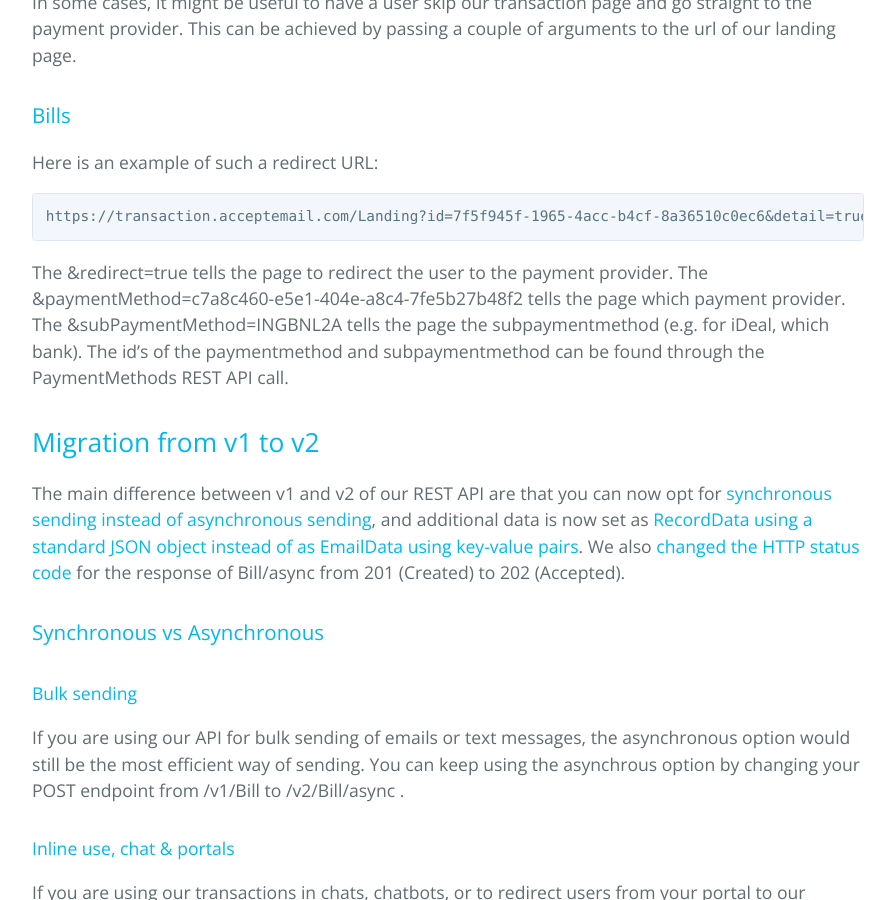
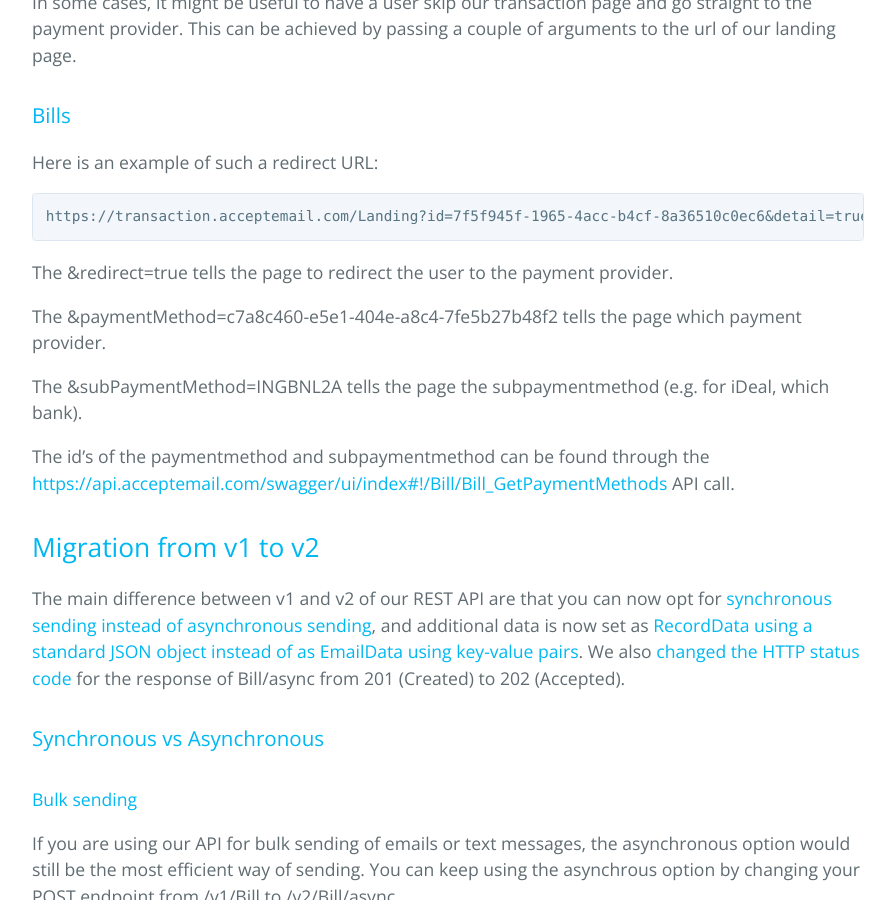
Before and after one commit to AcceptEmail/Examples, a Jekyll site: the page built from index.md, in a window 1280 px wide and 900 px high, scrolled down 7917 px. Shown: the whole window, without its empty margins (192-1087 px from the left). Built offline with Jekyll 4.4.1, drawn with Linux system fonts in a browser that asks for light colours.

Commit message:
url toegevoegd

````diff
--- a/index.md
+++ b/index.md
@@ -259,9 +259,12 @@
 https://transaction.acceptemail.com/Landing?id=7f5f945f-1965-4acc-b4cf-8a36510c0ec6&detail=true&paymentMethod=c7a8c460-e5e1-404e-a8c4-7fe5b27b48f2&subPaymentMethod=INGBNL2A&redirect=true
 ```
 The &redirect=true tells the page to redirect the user to the payment provider.
+
 The &paymentMethod=c7a8c460-e5e1-404e-a8c4-7fe5b27b48f2 tells the page which payment provider.
+
 The &subPaymentMethod=INGBNL2A tells the page the subpaymentmethod (e.g. for iDeal, which bank).
-The id's of the paymentmethod and subpaymentmethod can be found through the PaymentMethods REST API call.
+
+The id's of the paymentmethod and subpaymentmethod can be found through the [https://api.acceptemail.com/swagger/ui/index#!/Bill/Bill_GetPaymentMethods](PaymentMethods) API call.
 
 
 
````
